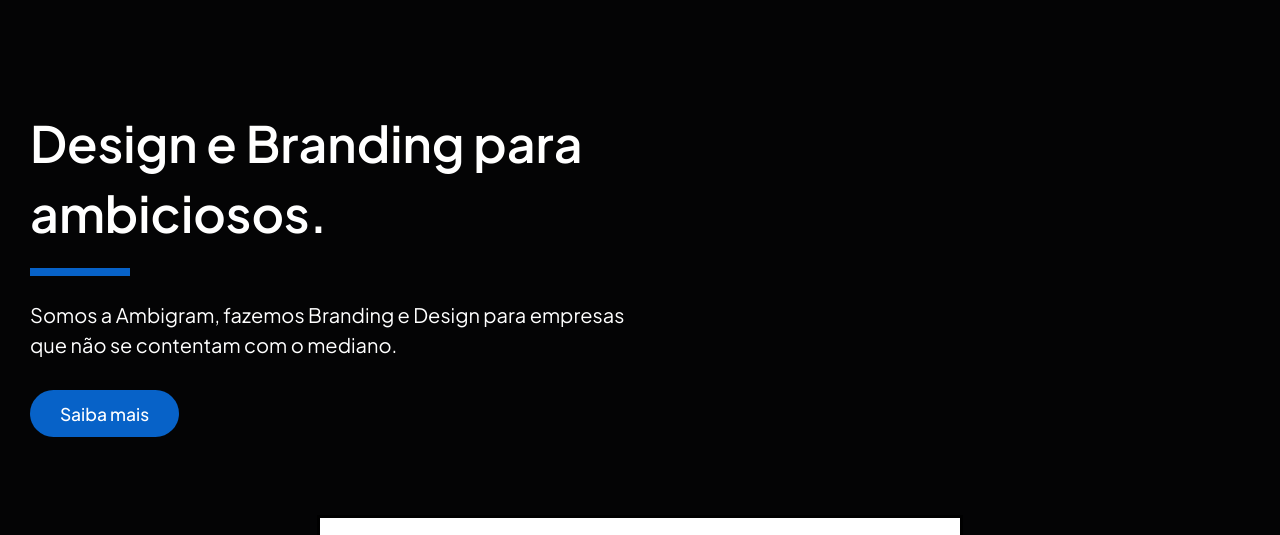
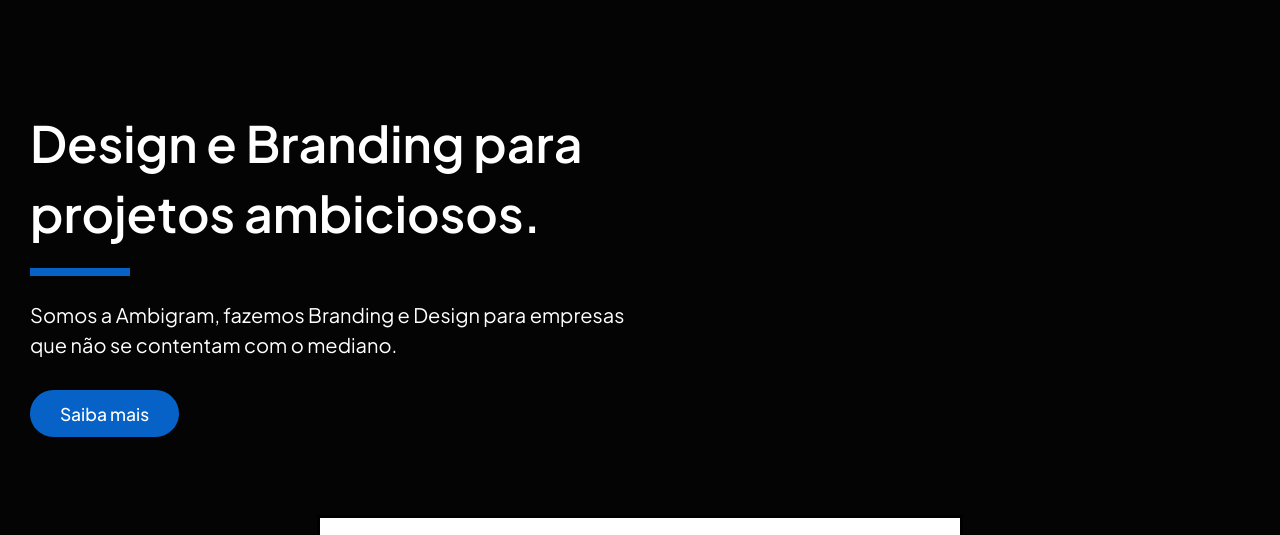
Before and after one commit to zdoug/ambigram, a website: page index.html in a window 1280 px wide. Shown: the part 91-626 px from the top of the page. Drawn offline with Linux system fonts and the light colour scheme.

Commit message:
[update] text hero section updated

```diff
--- a/index.html
+++ b/index.html
@@ -64,7 +64,7 @@
 
   <main>
     <div class="container main">
-      <h1 class="wow fadeInLeft" data-wow-delay="0.5s">Design e Branding para ambiciosos.</h1>
+      <h1 class="wow fadeInLeft" data-wow-delay="0.5s">Design e Branding para projetos ambiciosos.</h1>
       <p class="wow fadeInLeft" data-wow-delay="1s">Somos a Ambigram, fazemos Branding e Design para empresas que não se contentam com o mediano.</p>
       <a href="#about" class="btn btn-primary wow fadeInLeft" data-wow-delay="1.5s">Saiba mais</a>
     </div>
```
